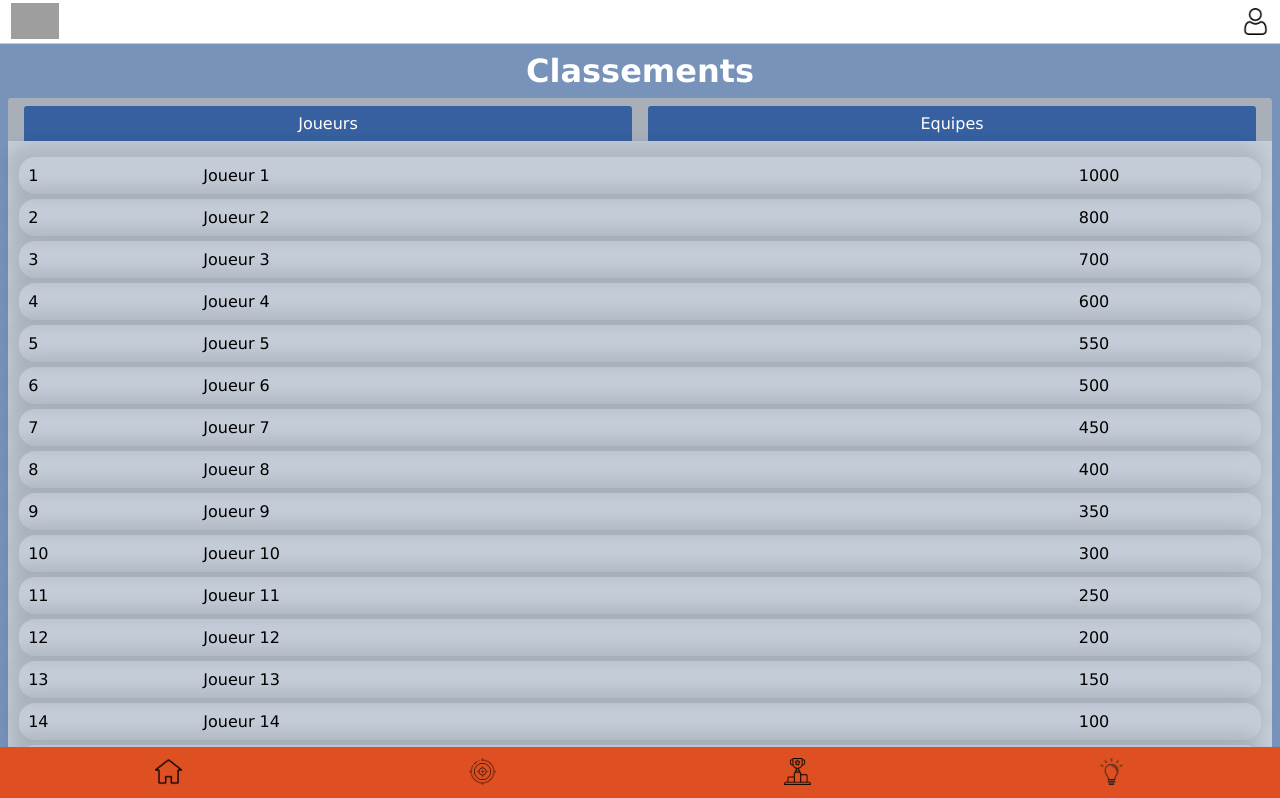
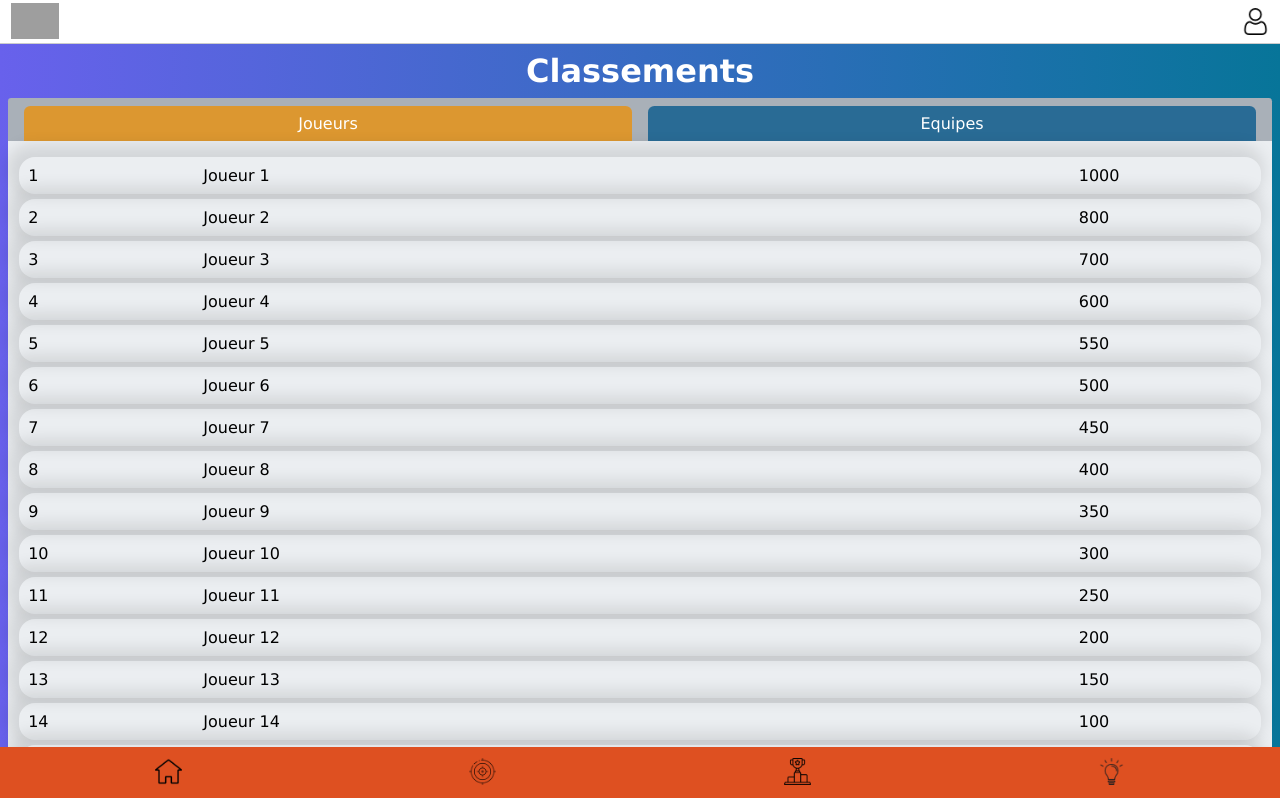
Before and after one commit to Himeurfarid/Sankliche, a React (Vite) app in the folder frontend/: page /classement in a window 1280 px wide. Shown: the top 798 px of the page. Built offline with nearby package versions, Linux system fonts and the light colour scheme; grey boxes are pictures that could not be loaded.

Commit message:
interactive and css

```diff
--- a/frontend/src/pages/Classement.jsx
+++ b/frontend/src/pages/Classement.jsx
@@ -1,9 +1,15 @@
 import { Link } from "react-router-dom";
+import { useState } from "react";
 import Footer from "../components/Footer";
 import Header from "../components/Header";
 import "../styles/Classement.css";
 
 function Challenges() {
+  const [isActive, setIsActive] = useState();
+
+  function handleClickActive() {
+    setIsActive(!isActive);
+  }
   return (
     <div>
       <Header />
@@ -12,11 +18,20 @@ function Challenges() {
         <div className="container-mode">
           <div className="header-rank">
             <Link to="/classement">
-              <div className="title-classement">Joueurs</div>
+              <div className={isActive ? "title-classement" : "active"}>
+                Joueurs
+              </div>
             </Link>
-            <Link to="team">
-              <div className="title-classement"> Equipes </div>
-            </Link>
+            <button
+              id="active"
+              type="button"
+              onClick={handleClickActive}
+              label="team"
+            >
+              <Link to="team">
+                <div className="title-classement">Equipes</div>
+              </Link>
+            </button>
           </div>
         </div>
         <div className="container-player-team">
--- a/frontend/src/pages/ClassementTeam.jsx
+++ b/frontend/src/pages/ClassementTeam.jsx
@@ -1,9 +1,15 @@
 import { Link } from "react-router-dom";
+import { useState } from "react";
 import Footer from "../components/Footer";
 import Header from "../components/Header";
 import "../styles/Classement.css";
 
 function Challenges() {
+  const [isActiveTeam, setIsActiveTeam] = useState();
+
+  function handleClickActive() {
+    setIsActiveTeam(!isActiveTeam);
+  }
   return (
     <div>
       <Header />
@@ -11,11 +17,20 @@ function Challenges() {
         <h1 className="header-rank-title">Classements</h1>
         <div className="container-mode">
           <div className="header-rank">
-            <Link to="/classement">
-              <div className="title-classement">Joueurs</div>
-            </Link>
+            <button
+              id="active"
+              type="button"
+              onClick={handleClickActive}
+              label="team"
+            >
+              <Link to="/classement">
+                <div className="title-classement">Joueurs</div>
+              </Link>
+            </button>
             <Link to="/classement/team">
-              <div className="title-classement"> Equipes </div>
+              <div className={isActiveTeam ? "title-classement" : "active"}>
+                Equipes
+              </div>
             </Link>
           </div>
         </div>
--- a/frontend/src/styles/Classement.css
+++ b/frontend/src/styles/Classement.css
@@ -5,9 +5,10 @@
   padding: 0.5rem 0.5rem 0rem 0.5rem;
   margin: 0rem 0.5rem 0rem 0.5rem;
   border-radius: 0.2rem 0.2rem 0rem 0rem;
-  background-color: rgb(169, 175, 184);
+  background-color: rgb(169, 176, 184);
   color: white;
 }
+
 .header-rank-title {
   padding: 0.5rem 0rem 0.5rem 0rem;
   width: 100%;
@@ -22,16 +23,25 @@
   font-size: 1rem;
   padding: 0.5rem 0.5rem 0.5rem 0.5rem;
   margin: 0rem 0.5rem 0rem 0.5rem;
-  border-radius: 0.2rem 0.2rem 0rem 0rem;
-  background-color: rgb(54, 96, 159);
+  border-radius: 0.4rem 0.4rem 0rem 0rem;
+  background-color: rgb(41, 107, 149);
 }
+.active {
+  font-family: Verdana, Geneva, Tahoma, sans-serif;
+  font-size: 1rem;
+  padding: 0.5rem 0.5rem 0.5rem 0.5rem;
+  margin: 0rem 0.5rem 0rem 0.5rem;
+  border-radius: 0.4rem 0.4rem 0rem 0rem;
+  background-color: rgb(220, 151, 48);
+}
+
 .title-classement:hover {
   font-family: Verdana, Geneva, Tahoma, sans-serif;
   font-size: 1rem;
-  padding: 0.5rem 0.5rem 1rem 0.5rem;
+  padding: 0.5rem 0.5rem 0.5rem 0.5rem;
   margin: 0rem 0.5rem 0rem 0.5rem;
-  border-radius: 0.2rem 0.2rem 0rem 0rem;
-  background-color: rgb(166, 164, 182);
+  border-radius: 0.4rem 0.4rem 0rem 0rem;
+  background-color: rgb(220, 151, 48);
 }
 
 .table {
@@ -42,14 +52,23 @@
 }
 
 .container-classement {
-  margin: 0rem 0rem 3rem 0rem;
+  margin: 0rem 0rem 1.5rem 0rem;
   padding: 0rem 0rem 1rem 0rem;
-  background-color: rgb(119, 147, 186);
+  background: rgb(2, 0, 36);
+  background: linear-gradient(
+    90deg,
+    rgb(104, 97, 236) 0%,
+    rgba(7, 117, 153, 1) 100%,
+    rgba(9, 87, 121, 1) 100%,
+    rgba(0, 212, 255, 1) 100%
+  );
 }
+
 .container-player-team {
   margin: 0rem 0.5rem 0rem 0.5rem;
-  background-color: rgb(195, 204, 215);
+  background-color: rgb(235, 238, 241);
 }
+
 .player {
   border-radius: 1rem;
   display: grid;
@@ -61,6 +80,7 @@
   box-shadow: 5px 5px 15px 7px rgba(0, 0, 0, 0),
     -5px -5px 15px 7px rgba(0, 0, 0, 0.1);
 }
+
 .body-player {
   display: flex;
   flex-direction: column;
```
